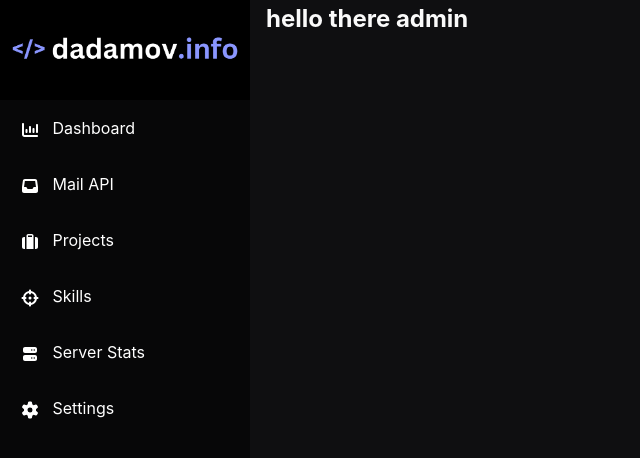
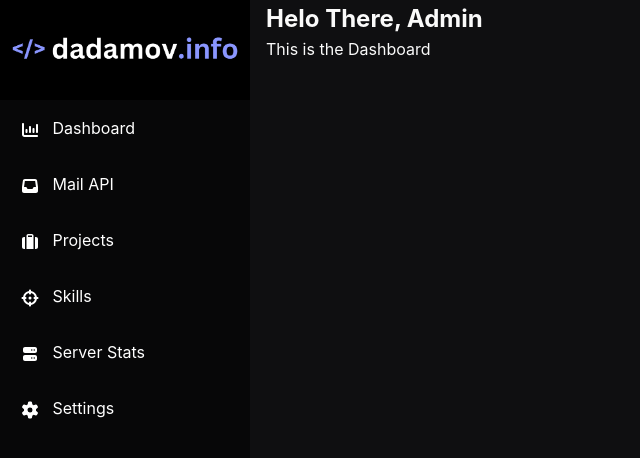
Before and after one commit to rredmoo/portfolio2, a React (Vite) app in the folder frontend/: page /admin in a window 1280 px wide. Shown: the top 458 px of the page, without its empty margins (0-640 px from the left). Built offline with nearby package versions, Linux system fonts and the light colour scheme; sample sign-in values are in the browser's storage; a web font is replaced by a local one.

Commit message:
test workflow

```diff
--- a/frontend/src/pages/Admin.tsx
+++ b/frontend/src/pages/Admin.tsx
@@ -15,7 +15,8 @@ export default function Admin() {
     <Sidebar/>
     <MainContainer>
 
-    <h1>hello there admin</h1>
+    <h1>Helo There, Admin</h1>
+    <p>This is the Dashboard</p>
 
     </MainContainer>
     </>
```
